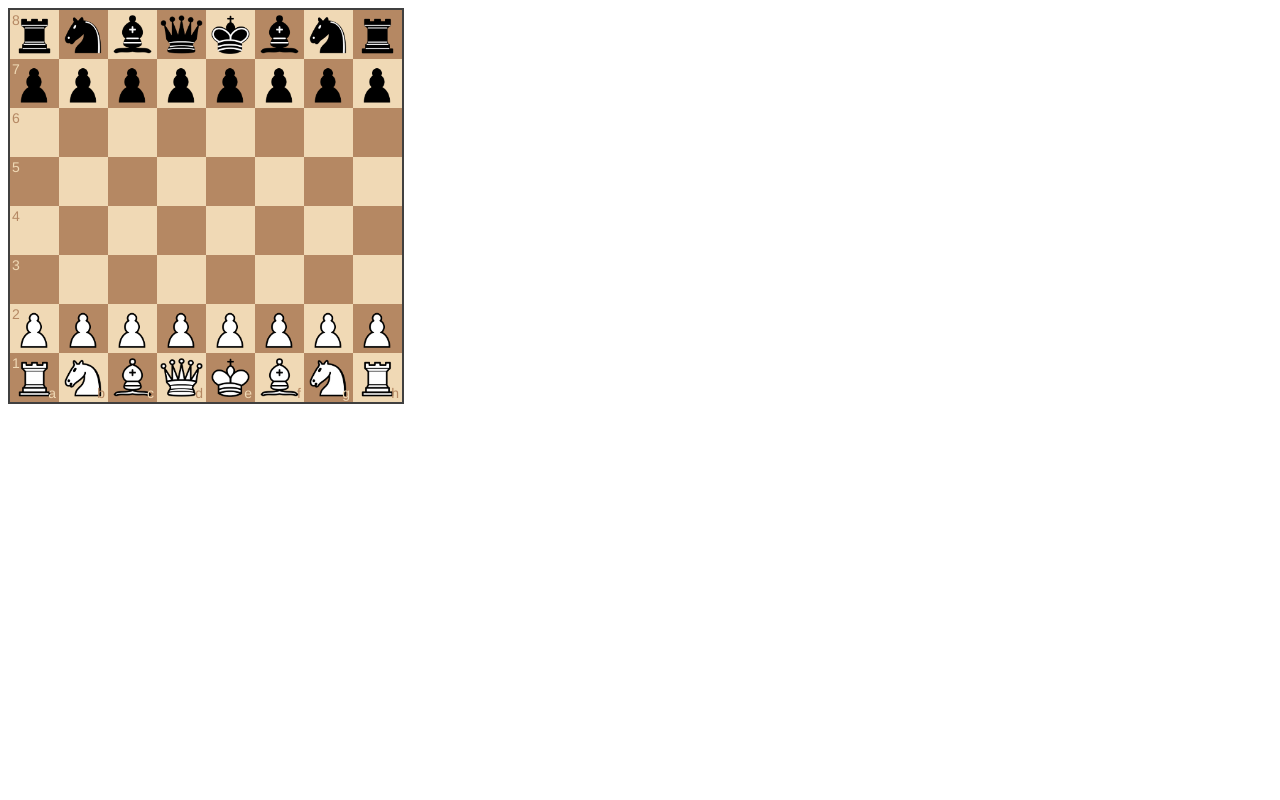
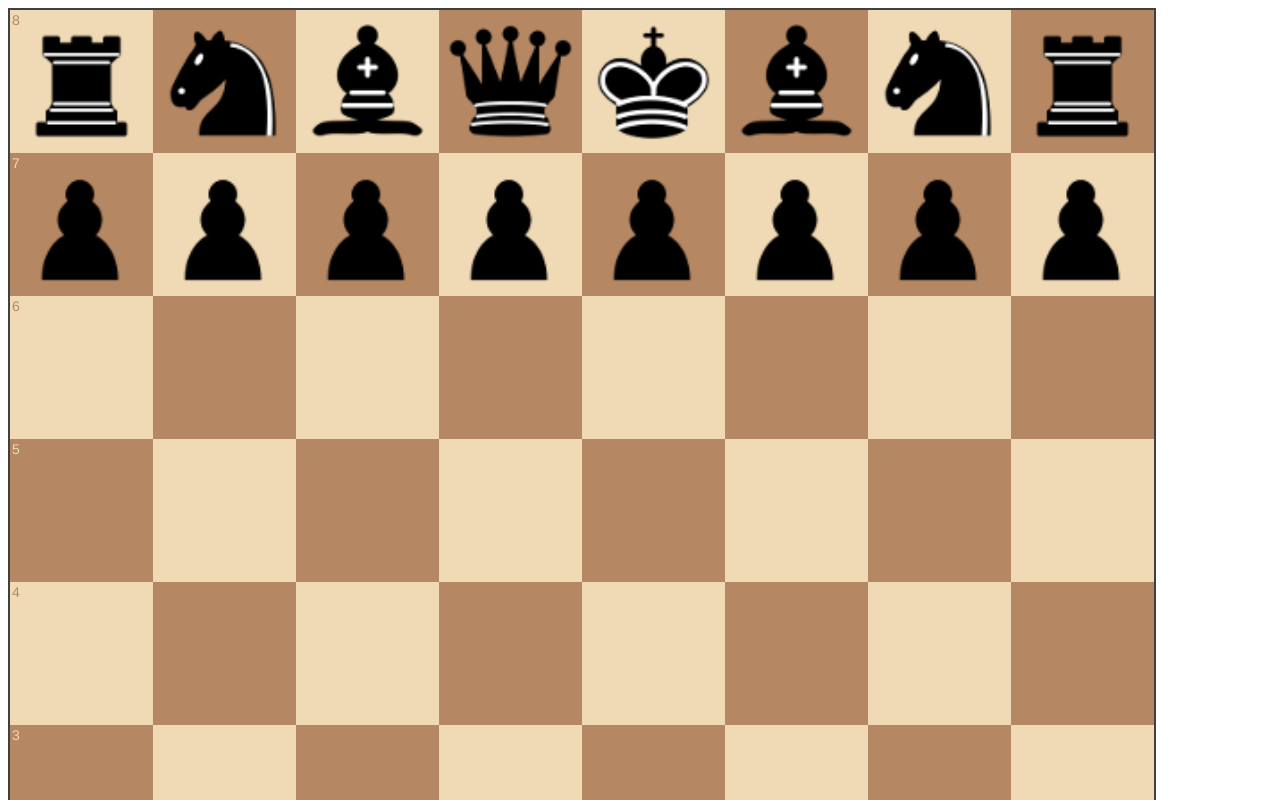
Before and after one commit to dan-stowell/no-castling, a plain HTML site: page index.html in a window 1280 px wide. Shown: the top 800 px of the page. Drawn offline with Linux system fonts and the light colour scheme.

Commit message:
touch-event none is the ticket

```diff
--- a/index.html
+++ b/index.html
@@ -8,7 +8,7 @@
 </head>
 <body>
 <!--- Begin Example HTML ------------------------------------------------------>
-<div id="myBoard" style="width: 400px"></div>
+<div id="myBoard" style="width: 90vw"></div>
 <!--- End Example HTML -------------------------------------------------------->
 
 <script src="js/jquery-3.4.1.min.js"></script>
@@ -72,5 +72,10 @@ var config = {
 board = Chessboard('myBoard', config)
 // --- End Example JS ----------------------------------------------------------
 </script>
+<style>
+  body {
+    touch-action: none;
+  }
+</style>
 </body>
 </html>
```
